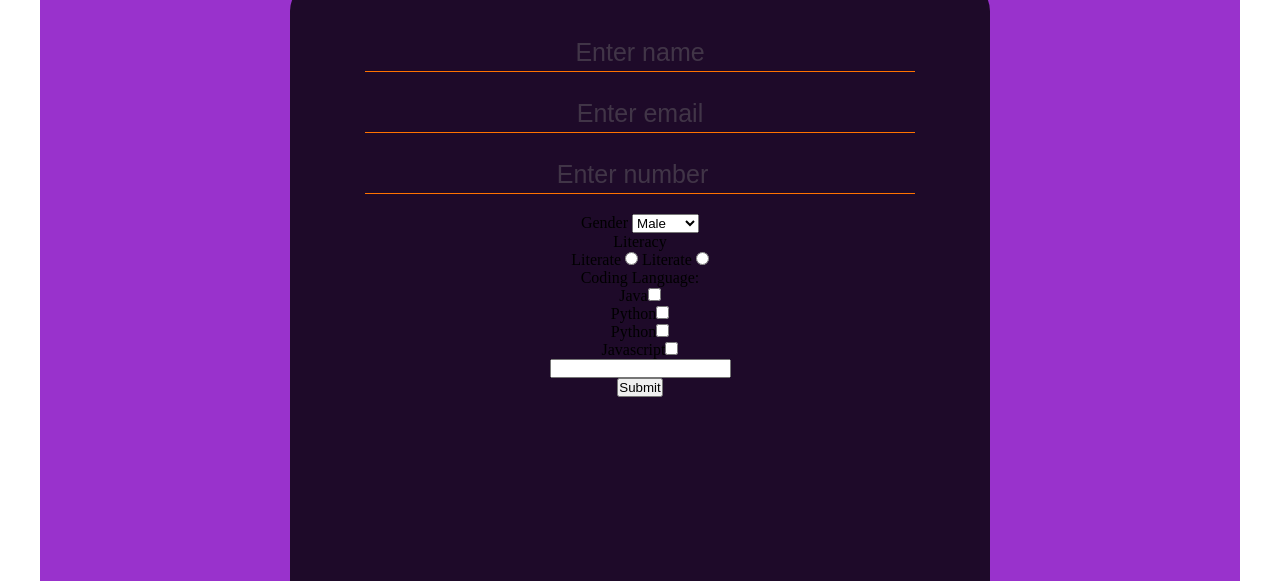
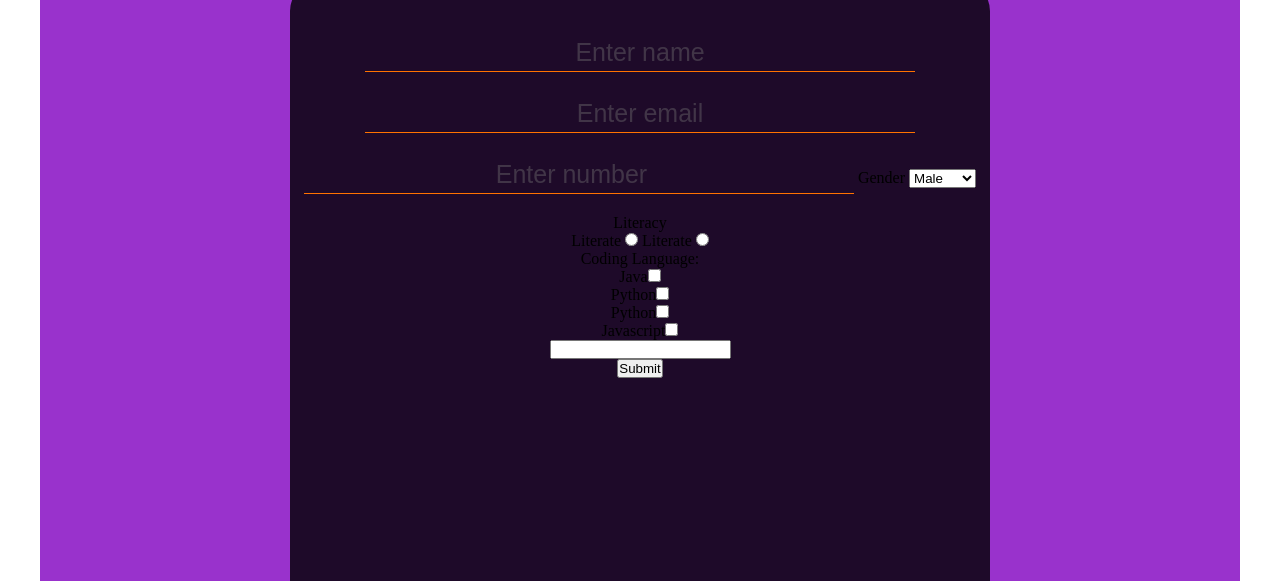
Before and after one commit to Claire-a3/survey-form, a plain HTML site: page index.html in a window 1280 px wide. Shown: the part 219-800 px from the top of the page. Drawn offline with Linux system fonts and the light colour scheme.

Commit message:
Update index.html

```diff
--- a/index.html
+++ b/index.html
@@ -20,15 +20,12 @@
         <input type="email" class="mailinp" id="email" name= "user email" placeholder="Enter email" required>
         <!-- <label id="number-label" for="number">Number</label>  -->
         <input type="number" class="numinp" id="number" name="user name" placeholder="Enter number" min="1" max="9">
-
-    <div>
-        <label for="gender"> Gender</label>
+        <label class="gender" for="gender"> Gender</label>
       <select id="dropdown" name="dropdown">
          <option>Male</option>
          <option>Female</option>
 
       </select>
-    </div>
     <div>
         <label name="literacy">Literacy</label><br>
         <label name="literate" for="literate">Literate</label>
```
